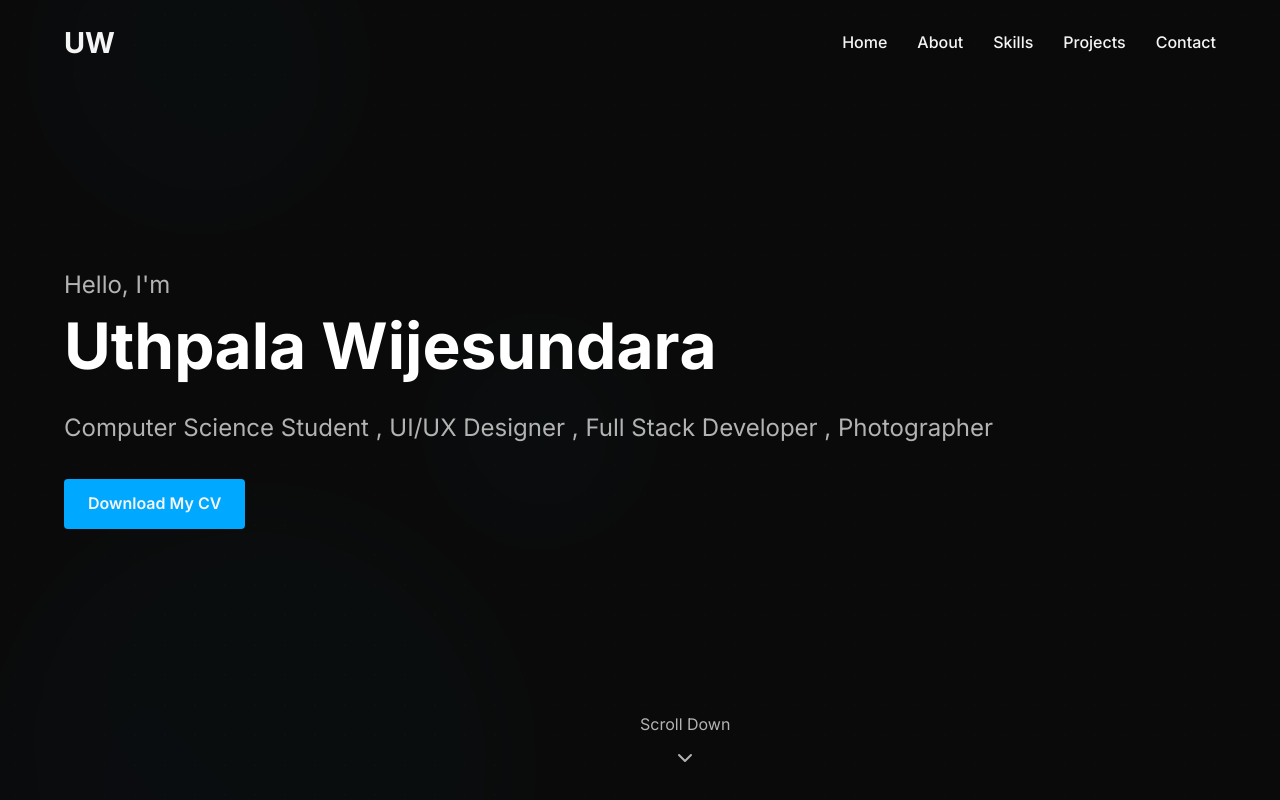
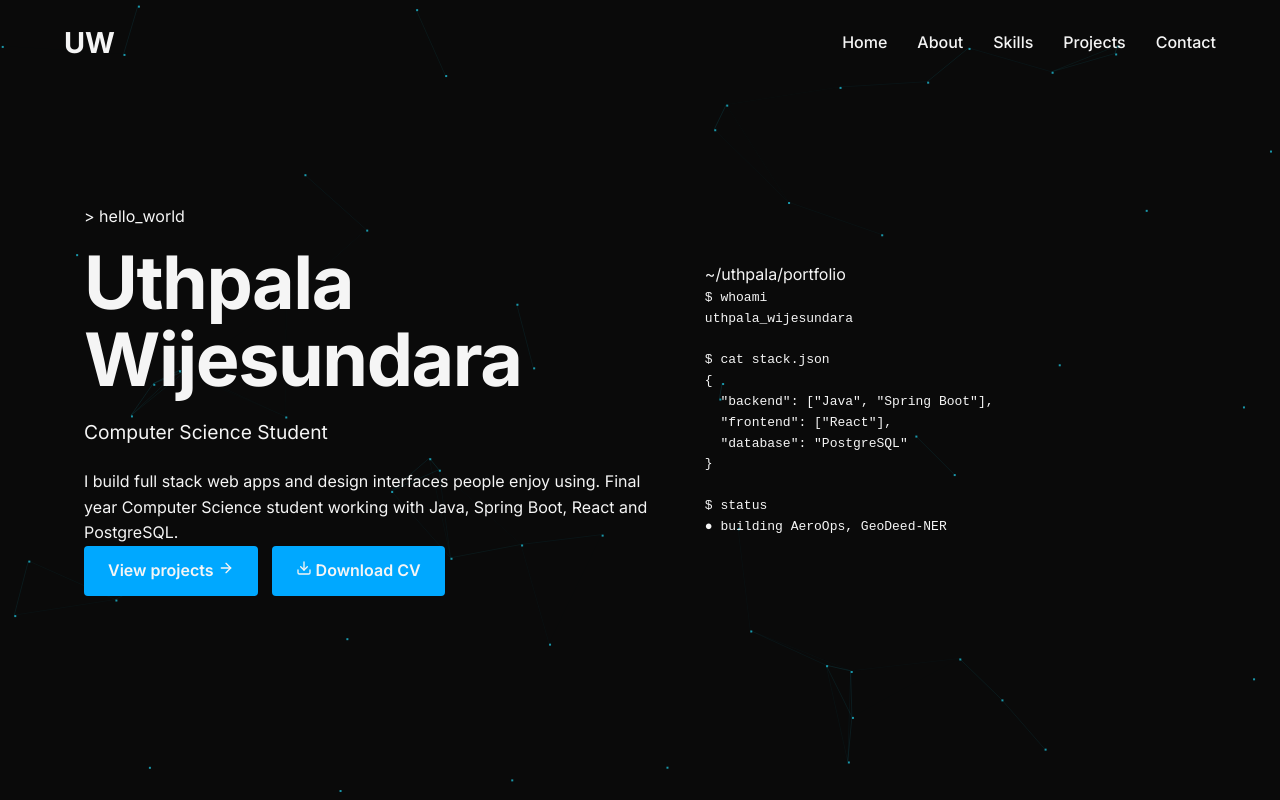
Before and after one commit to UthpalaWijesundara/Portfolio, a React (Vite) app in the folder portfolio/: page / in a window 1280 px wide. Shown: the top 800 px of the page. Built offline with nearby package versions, Linux system fonts and the light colour scheme; the HTML template or start-up script is replaced by a standard one.

Commit message:
change the hero section

```diff
--- a/portfolio/src/components/Hero.css
+++ b/portfolio/src/components/Hero.css
@@ -1,206 +1,57 @@
+/* Hero.css
+   First screen: particle canvas, big name, typing role, buttons, terminal
+*/
+
 .hero {
-  height: 100vh;
+  min-height: 100vh;
   display: flex;
   align-items: center;
-  justify-content: center;
-  position: relative;
   overflow: hidden;
-  padding: 0;
 }
 
-.hero-container {
-  width: 90%;
-  max-width: 1200px;
-  display: flex;
-  flex-direction: column;
-  justify-content: center;
-  position: relative;
+.net {
+  position: absolute;
+  inset: 0;
+  width: 100%;
   height: 100%;
+  z-index: -1;
 }
 
-.hero-content {
-  z-index: 2;
+.hero-grid {
+  display: grid;
+  grid-template-columns: 1.15fr 1fr;
+  gap: 56px;
+  align-items: center;
+  padding-top: 60px;
 }
 
-.hero-title {
-  font-size: 4rem;
-  line-height: 1.2;
-  margin-bottom: 1.5rem;
-  display: flex;
-  flex-direction: column;
-
+.hero h1 {
+  font-size: clamp(2.6rem, 6.4vw, 4.6rem);
+  line-height: 1.05;
+  margin: 14px 0 18px;
+  letter-spacing: -0.02em;
 }
 
-.greeting {
-  font-size: 1.5rem;
-  font-weight: 400;
-  color: var(--text-secondary);
-  margin-bottom: 0.5rem;
+.role {
+  font-size: 1.2rem;
+  min-height: 1.8em;
+  margin-bottom: 18px;
 }
 
-.name {
-  background: linear-gradient(90deg, var(--text-primary), var(--accent));
-  -webkit-background-clip: text;
-  background-clip: text;
-  color:rgb(255, 255, 255);
-  font-weight: 700;
-
+.cta {
+  display: flex;
+  flex-wrap: wrap;
+  gap: 14px;
 }
 
-.hero-title-letter {
-  display: inline-block;
-  opacity: 0;
-  animation: fadeInUp 0.5s forwards;
-
-}
-
-@keyframes fadeInUp {
-  from {
-    opacity: 0;
-    transform: translateY(20px);
-  }
-  to {
-    opacity: 1;
-    transform: translateY(0);
+@media (max-width: 860px) {
+  .hero-grid {
+    grid-template-columns: 1fr;
   }
 }
 
-.hero-subtitle {
-  font-size: 1.5rem;
-  margin-bottom: 2rem;
-  color: var(--text-secondary);
-}
-
-.typewriter {
-  overflow: hidden;
-  border-right: 3px solid var(--accent);
-  white-space: nowrap;
-  margin: 0 auto;
-  animation: typing 3s steps(40) 1s 1 normal both,
-             blink-caret 0.75s step-end infinite;
-}
-
-@keyframes typing {
-  from { width: 0 }
-  to { width: 1300px }
-}
-
-@keyframes blink-caret {
-  from, to { border-color: transparent }
-  50% { border-color: var(--accent) }
-}
-
-.hero-cta {
-  display: flex;
-  gap: 20px;
-}
-
-.primary-btn {
-  background: var(--accent);
-}
-
-
-.scroll-indicator {
-  position: absolute;
-  bottom: 30px;
-  left: 50%;
-  transform: translateX(-50%);
-  display: flex;
-  flex-direction: column;
-  align-items: center;
-  color: var(--text-secondary);
-  cursor: pointer;
-  animation: bounce 2s infinite;
-  z-index: 2;
-}
-
-.scroll-icon {
-  margin-top: 8px;
-}
-
-@keyframes bounce {
-  0%, 20%, 50%, 80%, 100% {
-    transform: translateY(0);
-  }
-  40% {
-    transform: translateY(-10px);
-  }
-  60% {
-    transform: translateY(-5px);
+@media (prefers-reduced-motion: reduce) {
+  .net {
+    display: none;
   }
 }
-
-.hero-shapes {
-  position: absolute;
-  width: 100%;
-  height: 100%;
-  top: 0;
-  left: 0;
-  z-index: 1;
-}
-
-.shape {
-  position: absolute;
-  border-radius: 50%;
-  filter: blur(40px);
-  opacity: 0.2;
-}
-
-.shape-1 {
-  width: 300px;
-  height: 300px;
-  background: var(--accent);
-  top: 20%;
-  right: -100px;
-  animation: floatAnimation 8s ease-in-out infinite;
-}
-
-.shape-2 {
-  width: 200px;
-  height: 200px;
-  background: #ff4080;
-  bottom: 15%;
-  left: -80px;
-  animation: floatAnimation 12s ease-in-out infinite;
-}
-
-.shape-3 {
-  width: 150px;
-  height: 150px;
-  background: #7000ff;
-  top: 50%;
-  left: 50%;
-  animation: floatAnimation 10s ease-in-out infinite;
-}
-
-@keyframes floatAnimation {
-  0% {
-    transform: translate(0, 0);
-  }
-  50% {
-    transform: translate(20px, 20px);
-  }
-  100% {
-    transform: translate(0, 0);
-  }
-}
-
-@media (max-width: 768px) {
-  .hero-title {
-    font-size: 3rem;
-  }
-
-  .hero-subtitle {
-    font-size: 1.2rem;
-  }
-
-  .hero-cta {
-    flex-direction: column;
-    gap: 15px;
-  }
-
-  .btn {
-    width: 100%;
-    text-align: center;
-  }
-}
--- a/portfolio/src/components/Hero.jsx
+++ b/portfolio/src/components/Hero.jsx
@@ -1,74 +1,92 @@
-import React, { useEffect, useRef } from 'react';
-import './Hero.css';
-import { ChevronDown } from 'lucide-react';
-import Uthpala from "../assets/Uthpala-CV.pdf";
+import './Hero.css'
+import { useEffect, useRef, useState } from 'react'
+import { Download, ArrowRight } from 'lucide-react'
+import cv from '../assets/Uthpala-CV.pdf'
 
-const Hero = () => {
-  const titleRef = useRef(null);
+const roles = ['Full Stack Developer', 'Computer Science Student', 'UI/UX Designer', 'Photographer']
 
+function useTyped(words) {
+  const [t, setT] = useState('')
   useEffect(() => {
-    const title = titleRef.current;
-    if (!title) return;
+    let w = 0, i = 0, del = false, id
+    const tick = () => {
+      const full = words[w]
+      i += del ? -1 : 1
+      setT(full.slice(0, i))
+      let d = del ? 35 : 70
+      if (!del && i === full.length) { del = true; d = 1400 }
+      else if (del && i === 0) { del = false; w = (w + 1) % words.length; d = 300 }
+      id = setTimeout(tick, d)
+    }
+    tick()
+    return () => clearTimeout(id)
+  }, [words])
+  return t
+}
 
-    const letters = title.textContent.split('');
-    title.textContent = '';
+function Net() {
+  const r = useRef(null)
+  useEffect(() => {
+    const c = r.current, x = c.getContext('2d')
+    let W, H, raf, P = [], m = { x: -999, y: -999 }
+    const N = 60
+    const size = () => {
+      W = c.width = c.offsetWidth; H = c.height = c.offsetHeight
+      P = Array.from({ length: N }, () => ({ x: Math.random() * W, y: Math.random() * H, vx: (Math.random() - 0.5) * 0.4, vy: (Math.random() - 0.5) * 0.4 }))
+    }
+    const mv = (e) => { const b = c.getBoundingClientRect(); m = { x: e.clientX - b.left, y: e.clientY - b.top } }
+    const line = (a, b, col) => { x.strokeStyle = col; x.beginPath(); x.moveTo(a.x, a.y); x.lineTo(b.x, b.y); x.stroke() }
+    const draw = () => {
+      x.clearRect(0, 0, W, H)
+      P.forEach((p, i) => {
+        p.x += p.vx; p.y += p.vy
+        if (p.x < 0 || p.x > W) p.vx *= -1
+        if (p.y < 0 || p.y > H) p.vy *= -1
+        x.fillStyle = 'rgba(34,211,238,.7)'; x.fillRect(p.x, p.y, 2, 2)
+        for (let j = i + 1; j < N; j++) {
+          const d = Math.hypot(p.x - P[j].x, p.y - P[j].y)
+          if (d < 130) line(p, P[j], `rgba(34,211,238,${0.14 * (1 - d / 130)})`)
+        }
+        const dm = Math.hypot(p.x - m.x, p.y - m.y)
+        if (dm < 160) line(p, m, `rgba(167,139,250,${0.5 * (1 - dm / 160)})`)
+      })
+      raf = requestAnimationFrame(draw)
+    }
+    size(); draw()
+    window.addEventListener('resize', size)
+    window.addEventListener('mousemove', mv)
+    return () => { cancelAnimationFrame(raf); window.removeEventListener('resize', size); window.removeEventListener('mousemove', mv) }
+  }, [])
+  return <canvas ref={r} className="net" />
+}
 
-    letters.forEach((letter, i) => {
-      const span = document.createElement('span');
-      span.textContent = letter;
-      span.style.animationDelay = `${i * 0.1}s`;
-      span.className = 'hero-title-letter';
-      title.appendChild(span);
-    });
-  }, []);
-
-  const scrollToAbout = () => {
-    const aboutSection = document.getElementById('about');
-    if (aboutSection) {
-      aboutSection.scrollIntoView({ behavior: 'smooth' });
-    }
-  };
-
+export default function Hero() {
+  const role = useTyped(roles)
+  const go = (e) => { e.preventDefault(); document.getElementById('projects')?.scrollIntoView({ behavior: 'smooth' }) }
   return (
     <section id="hero" className="hero">
-      <div className="grid-pattern"></div>
-      <div className="hero-container">
-        <div className="hero-content" data-aos="fade-up">
-
-        <h1 className="hero-title">
-        <span className="greeting">Hello, I'm</span>
-        <span className="name" ref={titleRef}>
-          Uthpala<span>&nbsp;</span>Wijesundara
-        </span>
-      </h1>
-
-          <div className="hero-subtitle">
-            <div className="typewriter">
-              <span>Computer Science Student , UI/UX Designer , Full Stack Developer , Photographer</span>
-
-            </div>
+      <Net />
+      <div className="container hero-grid">
+        <div>
+          <p className="mono cy">&gt; hello_world<span className="cur" /></p>
+          <h1>Uthpala<br /><span className="grad">Wijesundara</span></h1>
+          <p className="role mono">{role}<span className="cur" /></p>
+          <p className="lead">I build full stack web apps and design interfaces people enjoy using. Final year Computer Science student working with Java, Spring Boot, React and PostgreSQL.</p>
+          <div className="cta">
+            <a className="btn solid" href="#projects" onClick={go}>View projects <ArrowRight size={16} /></a>
+            <a className="btn" href={cv} download="Uthpala-CV.pdf"><Download size={16} /> Download CV</a>
           </div>
-
-          <div className="hero-cta">
-  <a href={Uthpala} download="Uthpala-CV.pdf" className="btn primary-btn">
-    Download My CV
-  </a>
-</div>
-
         </div>
-        <div className="scroll-indicator" onClick={scrollToAbout}>
-          <span>Scroll Down</span>
-          <ChevronDown size={24} className="scroll-icon" />
-        </div>
-
-        <div className="hero-shapes">
-          <div className="shape shape-1"></div>
-          <div className="shape shape-2"></div>
-          <div className="shape shape-3"></div>
+        <div className="win">
+          <div className="win-h"><i className="dot" style={{ background: '#ff5f57' }} /><i className="dot" style={{ background: '#febc2e' }} /><i className="dot" style={{ background: '#28c840' }} /><span>~/uthpala/portfolio</span></div>
+          <pre className="win-b">
+<span className="mu">$</span> whoami{'\n'}<span className="g">uthpala_wijesundara</span>{'\n\n'}
+<span className="mu">$</span> cat stack.json{'\n'}
+{'{'}{'\n'}  <span className="v">"backend"</span>: [<span className="g">"Java"</span>, <span className="g">"Spring Boot"</span>],{'\n'}  <span className="v">"frontend"</span>: [<span className="g">"React"</span>],{'\n'}  <span className="v">"database"</span>: <span className="g">"PostgreSQL"</span>{'\n'}{'}'}{'\n\n'}
+<span className="mu">$</span> status{'\n'}<span className="g">●</span> building AeroOps, GeoDeed-NER<span className="cur" />
+          </pre>
         </div>
       </div>
     </section>
-  );
-};
-
-export default Hero;
+  )
+}
```
